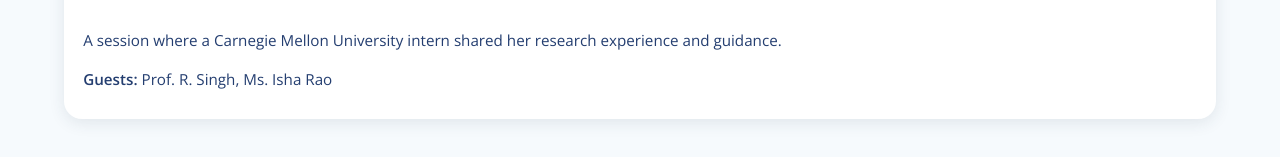
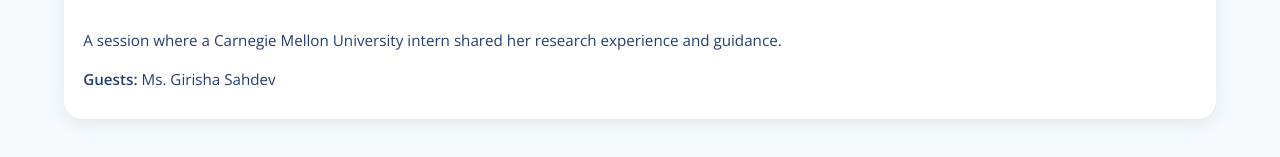
Before and after one commit to aakritiieee7/minerva-events, a plain HTML site: page index.html in a window 1280 px wide. Shown: the part 1268-1425 px from the top of the page. Drawn offline with nearby package versions, Linux system fonts and the light colour scheme; files whose address does not match are found by name.

Commit message:
Update index.html

```diff
--- a/index.html
+++ b/index.html
@@ -55,7 +55,7 @@
 <p class="event-date">May 5, 2024</p>
 <div class="event-desc">
 <p>A session where a Carnegie Mellon University intern shared her research experience and guidance.</p>
-<p><strong>Guests:</strong> Prof. R. Singh, Ms. Isha Rao</p>
+<p><strong>Guests:</strong> Ms. Girisha Sahdev</p>
 </div>
 
 </div>
```
